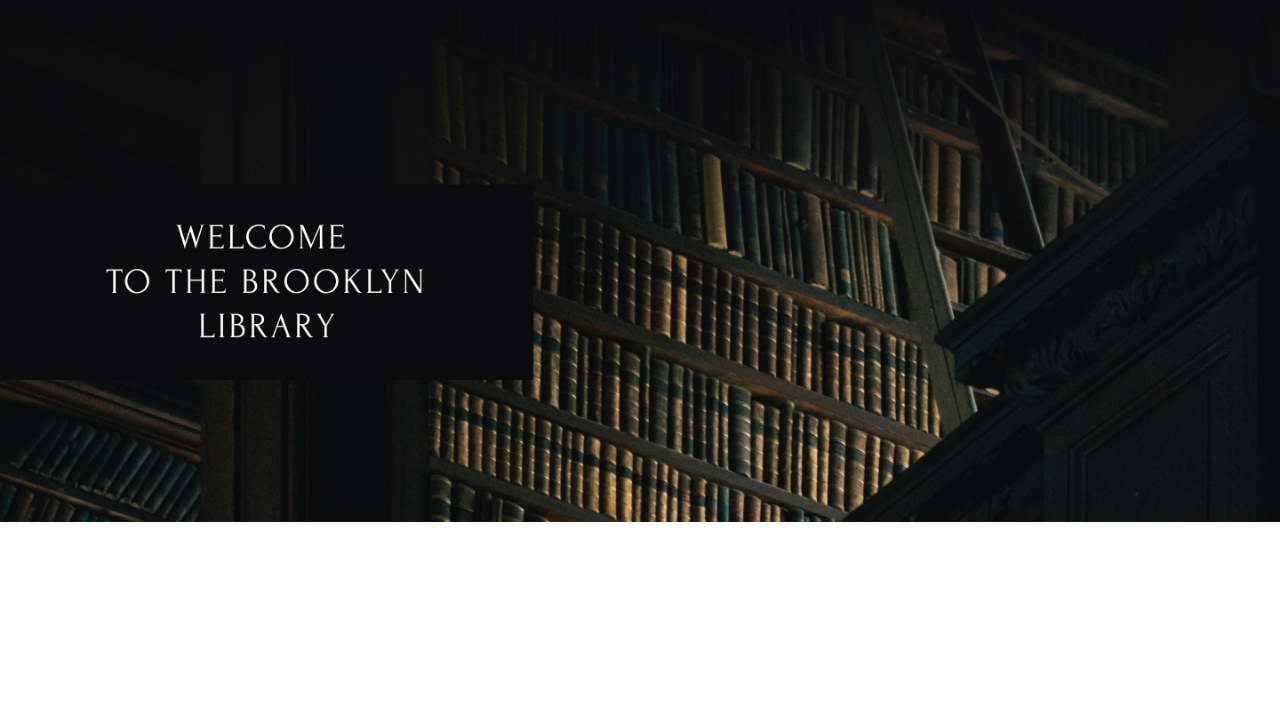
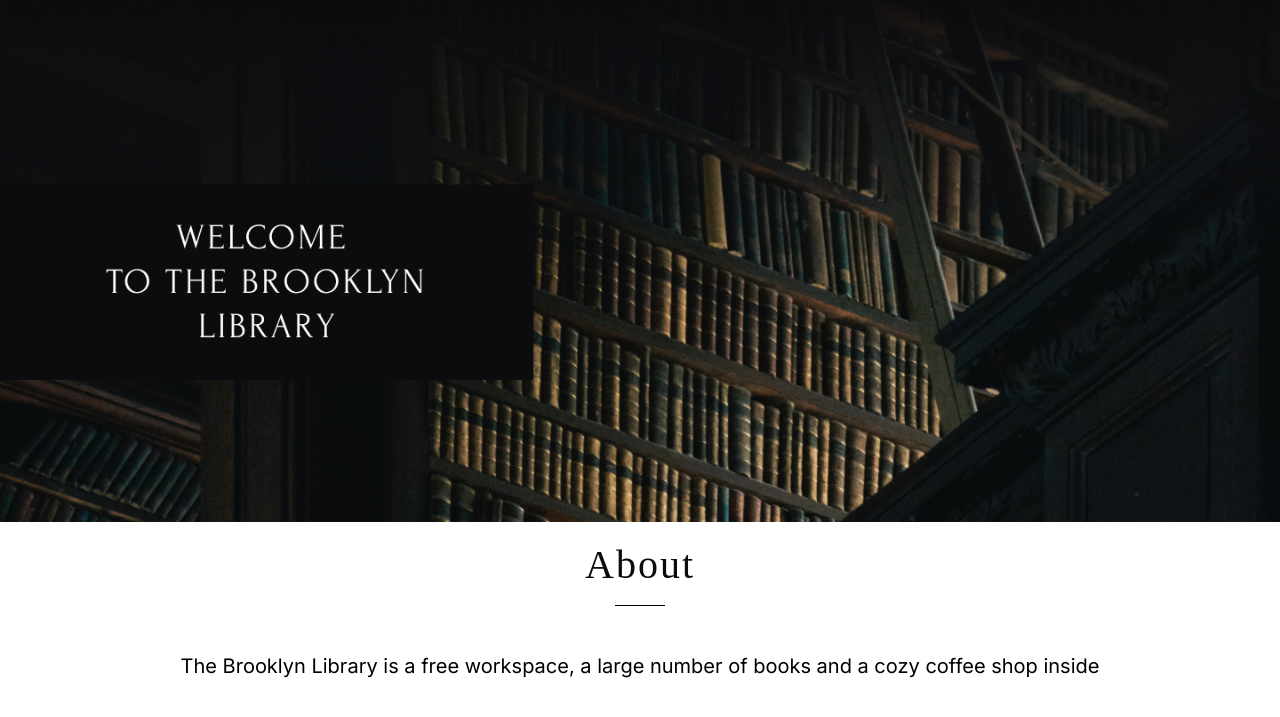
Before and after one commit to Solo66906/Library, a plain HTML site: page index.html in a window 1280 px wide. Shown: the part 61-778 px from the top of the page. Drawn offline with Linux system fonts and the light colour scheme; a web font is replaced by a local one.

Commit message:
create section About

```diff
--- a/index.html
+++ b/index.html
@@ -27,5 +27,11 @@
     </nav>
   </header>
   <div class="section_welcome"><img src="./img/Welcome.jpg" alt="Welcome to the Brooklyn Library" style="width: 100%; height: 100%;"></div>
+  <div class="section_About wrapper">
+    <h2 class="section_heading">About
+      <span class="section_line"></span>
+    </h2>
+    <h3 class="section_disription">The Brooklyn Library is a free workspace, a large number of books and a cozy coffee shop inside </h3>
+  </div>
 </body>
 </html>
--- a/style.scss
+++ b/style.scss
@@ -5,6 +5,45 @@
 $solid-neutral-950: #0C0C0E;
 .wrapper {
   padding: 0px 20px;
+}
+.section_heading {
+  margin-top: 20px;
+
+  color: $solid-neutral-950;
+
+  font-family: Forum;
+  font-size: 40px;
+  font-style: normal;
+  font-weight: 400;
+  line-height: 100%;
+  letter-spacing: 2px;
+  text-transform: capitalize;
+  display: flex;
+  flex-direction: column;
+  align-items: center;
+}
+.section_line {
+  margin-top: 20px;
+  margin-bottom: 40px;
+
+  display: block;
+  width: 50px;
+  height: 1px;
+
+  background-color: $solid-black;
+  color: $solid-black;
+}
+.section_disription {
+  color: $solid-black;
+
+  text-align: center;
+  font-family: Inter;
+  font-size: 20px;
+  font-style: normal;
+  font-weight: 400;
+  line-height: 200%;
+
+  margin-bottom: 20px;
 }
 header {
   padding: 20px 20px;
```
Also changed, not shown: style.css.
